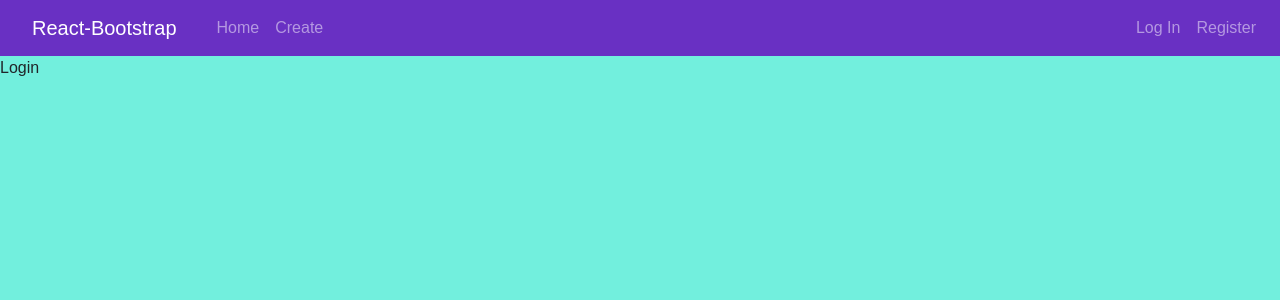
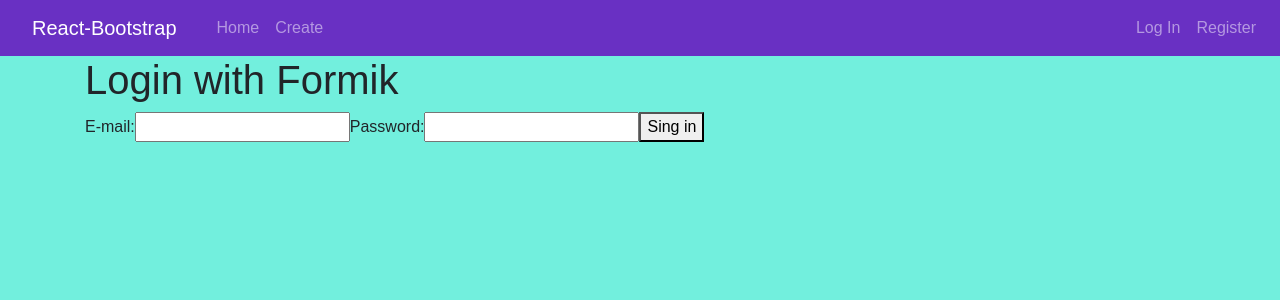
Before and after one commit to kubo550/canvas-gallery, a React (Create React App) app: page /login in a window 1280 px wide. Shown: the top 300 px of the page. Built offline with nearby package versions, Linux system fonts and the light colour scheme; no server answers.

Commit message:
Updating Login

```diff
--- a/src/firebase/app.js
+++ b/src/firebase/app.js
@@ -30,7 +30,22 @@ class FireApp {
         JSON.stringify(this.auth.currentUser)
       );
       setTimeout(() => history.push("/"), 500);
-    } catch (err) {}
+    } catch (err) {
+      console.log(err);
+    }
+  }
+
+  async logIn(email, password) {
+    try {
+      await this.auth.signInWithEmailAndPassword(email, password);
+      localStorage.setItem(
+        "currentUser",
+        JSON.stringify(this.auth.currentUser)
+      );
+      return null;
+    } catch (err) {
+      return err;
+    }
   }
 
   logOut() {
--- a/src/sites/Login.jsx
+++ b/src/sites/Login.jsx
@@ -1,11 +1,36 @@
-import React from 'react'
+import React, { useState } from "react";
+import app from "../firebase/app";
+import { Container } from 'react-bootstrap'
 
-const Login = () => {
-    return (
-        <div>
-            Login
-        </div>
-    )
-}
+const Login = ({ history }) => {
+  const [email, setEmail] = useState("");
+  const [password, setPassword] = useState("");
 
-export default Login
+  const handleSubmit = async e => {
+    e.preventDefault();
+    const err = await app.logIn(email, password);
+    err ? console.log(err) : history.push("/");
+  };
+
+  const handleEmail = e => setEmail(e.target.value);
+  const handlePassword = e => setPassword(e.target.value);
+
+  return (
+    <Container>
+      <h1>Login with Formik</h1>
+      <form onSubmit={handleSubmit}>
+        <label>
+          E-mail:
+          <input type='email' onChange={handleEmail} value={email} />
+        </label>
+        <label>
+          Password:
+          <input type='password' value={password} onChange={handlePassword} />
+        </label>
+        <button type='submit'>Sing in</button>
+      </form>
+    </Container>
+  );
+};
+
+export default Login;
--- a/src/sites/Register.jsx
+++ b/src/sites/Register.jsx
@@ -1,4 +1,5 @@
 import React from "react";
+import { Container } from 'react-bootstrap';
 import { useFormik } from "formik";
 import { validate } from '../validate'
 import app from "../firebase/app";
@@ -20,34 +21,34 @@ const Register = ({ history }) => {
   });
 
   return (
-    <div className="main-form">
+    <Container>
       <h1>Register with Formik</h1>
       <form onSubmit={handleSubmit}>
         <label>
           Login:
           <input type='text' name='login' onBlur={handleBlur} onChange={handleChange} value={values.login} />
-          {touched.login && errors.login && <p className='error'>{errors.login}</p>}
+          {touched.login && errors.login && <p>{errors.login}</p>}
         </label>
         <label>
           E-mail:
           <input id='email' type='email' onBlur={handleBlur} onChange={handleChange} value={values.email} />
-          {touched.email && errors.email && <p className='error'>{errors.email}</p>}
+          {touched.email && errors.email && <p>{errors.email}</p>}
         </label>
         <label>
           Password:
           <input id='password' type='password' onBlur={handleBlur} onChange={handleChange} value={values.password} />
-          {touched.password && errors.password && <p className='error'>{errors.password}</p>}
+          {touched.password && errors.password && <p>{errors.password}</p>}
         </label>
         <label>
           Repeat password:
           <input id='repeatPassword' type='password' onBlur={handleBlur} onChange={handleChange} value={values.repeatPassword}/>
           {touched.repeatPassword && errors.repeatPassword && (
-            <p className='error'>{errors.repeatPassword}</p>
+            <p>{errors.repeatPassword}</p>
           )}
         </label>
         <button type='submit'>Sing in</button>
       </form>
-    </div>
+    </Container>
   );
 };
 
```
